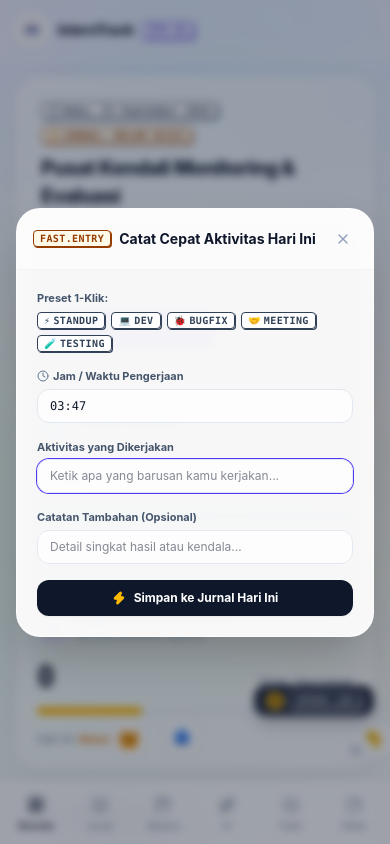
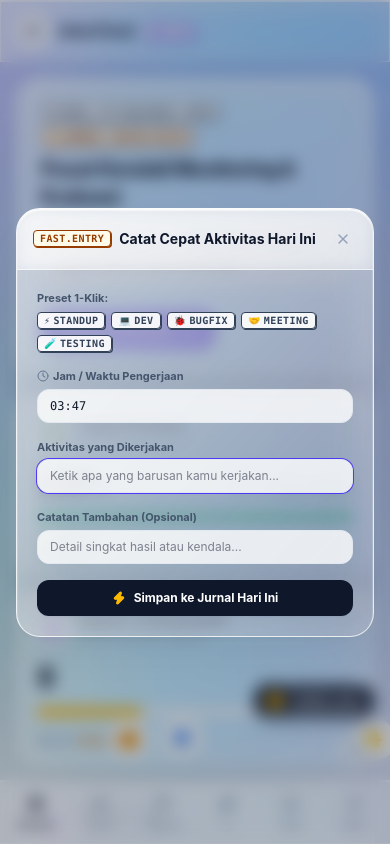
Before and after one commit to farhanmunada/monev-maggang, a Next.js app: page / in a window 390 px wide. Both pictures are taken after a click on the button "SPEED.LOG". Shown: the top 844 px of the page. Built offline with nearby package versions, Linux system fonts and the light colour scheme; no server answers; the database is empty.

Commit message:
feat(ui): implement true frosted glassmorphism across dashboard

```diff
--- a/src/app/globals.css
+++ b/src/app/globals.css
@@ -1,7 +1,7 @@
 @import "tailwindcss";
 
 @theme inline {
-  --color-background: #f8fafc;
+  --color-background: #eef2f6;
   --color-foreground: #090d16;
 
   --color-primary-50: #eff6ff;
@@ -33,33 +33,96 @@
 
 /* Custom Micro Utilities for True Glassmorphism Surface */
 .glass-panel {
-  background: rgba(255, 255, 255, 0.68);
-  backdrop-filter: blur(18px) saturate(180%);
-  -webkit-backdrop-filter: blur(18px) saturate(180%);
-  border: 1px solid rgba(255, 255, 255, 0.82);
-  box-shadow: 0 4px 24px -2px rgba(15, 23, 42, 0.05), inset 0 1px 1px 0 rgba(255, 255, 255, 0.95);
+  position: relative;
+  background: linear-gradient(
+    135deg,
+    rgba(255, 255, 255, 0.62) 0%,
+    rgba(255, 255, 255, 0.24) 100%
+  );
+  backdrop-filter: blur(28px) saturate(210%);
+  -webkit-backdrop-filter: blur(28px) saturate(210%);
+  border: 1px solid rgba(255, 255, 255, 0.72);
+  border-top-color: rgba(255, 255, 255, 0.95);
+  border-left-color: rgba(255, 255, 255, 0.85);
+  box-shadow:
+    0 20px 45px -12px rgba(15, 23, 42, 0.08),
+    0 4px 12px -2px rgba(15, 23, 42, 0.03),
+    inset 0 1.5px 1.5px 0 rgba(255, 255, 255, 0.95),
+    inset 0 -1.5px 1.5px 0 rgba(0, 0, 0, 0.02);
+  transition: all 0.25s cubic-bezier(0.16, 1, 0.3, 1);
+}
+
+.glass-panel:hover {
+  background: linear-gradient(
+    135deg,
+    rgba(255, 255, 255, 0.74) 0%,
+    rgba(255, 255, 255, 0.34) 100%
+  );
+  border-color: rgba(255, 255, 255, 0.88);
+  box-shadow:
+    0 24px 50px -10px rgba(15, 23, 42, 0.12),
+    0 6px 16px -2px rgba(15, 23, 42, 0.04),
+    inset 0 1.5px 1.5px 0 rgba(255, 255, 255, 1),
+    inset 0 -1.5px 1.5px 0 rgba(0, 0, 0, 0.03);
+}
+
+.glass-nav {
+  background: linear-gradient(
+    135deg,
+    rgba(255, 255, 255, 0.68) 0%,
+    rgba(255, 255, 255, 0.34) 100%
+  );
+  backdrop-filter: blur(28px) saturate(210%);
+  -webkit-backdrop-filter: blur(28px) saturate(210%);
+  border-bottom: 1px solid rgba(255, 255, 255, 0.8);
+  box-shadow:
+    0 12px 32px -4px rgba(15, 23, 42, 0.05),
+    inset 0 1px 0 0 rgba(255, 255, 255, 0.95);
+}
+
+.glass-subtle {
+  background: linear-gradient(
+    135deg,
+    rgba(255, 255, 255, 0.48) 0%,
+    rgba(255, 255, 255, 0.2) 100%
+  );
+  backdrop-filter: blur(18px) saturate(190%);
+  -webkit-backdrop-filter: blur(18px) saturate(190%);
+  border: 1px solid rgba(255, 255, 255, 0.68);
+  border-top-color: rgba(255, 255, 255, 0.88);
+  border-left-color: rgba(255, 255, 255, 0.8);
+  box-shadow:
+    0 4px 16px -2px rgba(15, 23, 42, 0.03),
+    inset 0 1px 1px 0 rgba(255, 255, 255, 0.9);
+}
+
+.glass-card-nested {
+  background: linear-gradient(
+    135deg,
+    rgba(255, 255, 255, 0.62) 0%,
+    rgba(255, 255, 255, 0.28) 100%
+  );
+  backdrop-filter: blur(16px) saturate(190%);
+  -webkit-backdrop-filter: blur(16px) saturate(190%);
+  border: 1px solid rgba(255, 255, 255, 0.72);
+  border-top-color: rgba(255, 255, 255, 0.92);
+  border-left-color: rgba(255, 255, 255, 0.82);
+  box-shadow:
+    0 4px 16px -2px rgba(15, 23, 42, 0.04),
+    inset 0 1px 1px 0 rgba(255, 255, 255, 0.92);
   transition: all 0.2s cubic-bezier(0.16, 1, 0.3, 1);
 }
 
-.glass-panel:hover {
-  background: rgba(255, 255, 255, 0.78);
+.glass-card-nested:hover {
+  background: linear-gradient(
+    135deg,
+    rgba(255, 255, 255, 0.8) 0%,
+    rgba(255, 255, 255, 0.42) 100%
+  );
   border-color: rgba(255, 255, 255, 0.95);
-  box-shadow: 0 8px 30px -4px rgba(15, 23, 42, 0.08), inset 0 1px 1px 0 rgba(255, 255, 255, 1);
-}
-
-.glass-nav {
-  background: rgba(255, 255, 255, 0.72);
-  backdrop-filter: blur(20px) saturate(190%);
-  -webkit-backdrop-filter: blur(20px) saturate(190%);
-  border-bottom: 1px solid rgba(255, 255, 255, 0.85);
-  box-shadow: 0 4px 20px 0 rgba(15, 23, 42, 0.04), inset 0 1px 0 0 rgba(255, 255, 255, 0.9);
-}
-
-.glass-subtle {
-  background: rgba(255, 255, 255, 0.55);
-  backdrop-filter: blur(14px) saturate(170%);
-  -webkit-backdrop-filter: blur(14px) saturate(170%);
-  border: 1px solid rgba(255, 255, 255, 0.75);
+  box-shadow:
+    0 8px 24px -4px rgba(15, 23, 42, 0.07),
+    inset 0 1px 1px 0 rgba(255, 255, 255, 1);
 }
 
 /* Modern Pixelate Micro Elements */
@@ -91,17 +154,35 @@
 }
 
 .bento-card {
-  background: rgba(255, 255, 255, 0.75);
-  backdrop-filter: blur(16px) saturate(180%);
-  -webkit-backdrop-filter: blur(16px) saturate(180%);
-  border: 1px solid rgba(255, 255, 255, 0.85);
-  box-shadow: 0 4px 20px -2px rgba(15, 23, 42, 0.05), inset 0 1px 1px 0 rgba(255, 255, 255, 0.95);
+  position: relative;
+  background: linear-gradient(
+    135deg,
+    rgba(255, 255, 255, 0.62) 0%,
+    rgba(255, 255, 255, 0.24) 100%
+  );
+  backdrop-filter: blur(28px) saturate(210%);
+  -webkit-backdrop-filter: blur(28px) saturate(210%);
+  border: 1px solid rgba(255, 255, 255, 0.72);
+  border-top-color: rgba(255, 255, 255, 0.95);
+  border-left-color: rgba(255, 255, 255, 0.85);
+  box-shadow:
+    0 16px 36px -8px rgba(15, 23, 42, 0.07),
+    0 3px 10px -2px rgba(15, 23, 42, 0.03),
+    inset 0 1.5px 1.5px 0 rgba(255, 255, 255, 0.95),
+    inset 0 -1px 1px 0 rgba(0, 0, 0, 0.02);
   transition: all 0.2s cubic-bezier(0.16, 1, 0.3, 1);
 }
 
 .bento-card:hover {
-  background: rgba(255, 255, 255, 0.85);
-  box-shadow: 0 8px 30px -4px rgba(15, 23, 42, 0.08);
+  background: linear-gradient(
+    135deg,
+    rgba(255, 255, 255, 0.76) 0%,
+    rgba(255, 255, 255, 0.36) 100%
+  );
+  border-color: rgba(255, 255, 255, 0.92);
+  box-shadow:
+    0 22px 45px -8px rgba(15, 23, 42, 0.1),
+    inset 0 1.5px 1.5px 0 rgba(255, 255, 255, 1);
 }
 
 /* Subtle sleek scrollbar */
--- a/src/app/layout.js
+++ b/src/app/layout.js
@@ -14,25 +14,28 @@ export default function RootLayout({ children }) {
   return (
     <html lang="id" suppressHydrationWarning>
       <body
-        className="bg-slate-50 text-slate-900 font-sans antialiased pb-24 md:pb-16 selection:bg-indigo-600 selection:text-white min-h-screen relative overflow-x-hidden"
+        className="bg-[#eef2f6] text-slate-900 font-sans antialiased pb-24 md:pb-16 selection:bg-indigo-600 selection:text-white min-h-screen relative overflow-x-hidden"
         suppressHydrationWarning
       >
         {/* Multi-layered Ambient Aurora Mesh Background */}
         <div className="fixed inset-0 pointer-events-none -z-10 overflow-hidden select-none">
-          {/* Top Center: Indigo & Violet Aurora Orb */}
-          <div className="absolute -top-32 left-1/2 -translate-x-1/2 w-[680px] h-[420px] bg-gradient-to-b from-indigo-300/35 via-purple-200/25 to-transparent blur-[90px] rounded-full" />
+          {/* Top Center: Indigo & Electric Violet Aurora Orb */}
+          <div className="absolute -top-40 left-1/2 -translate-x-1/2 w-[850px] h-[580px] bg-gradient-to-b from-indigo-500/38 via-purple-500/28 to-transparent blur-[100px] rounded-full" />
 
-          {/* Top Left: Sky Blue & Cyan Glow Orb */}
-          <div className="absolute -top-16 left-[5%] w-[480px] h-[480px] bg-gradient-to-br from-sky-300/30 via-cyan-200/20 to-transparent blur-[85px] rounded-full" />
+          {/* Top Left: Deep Cyan & Sky Blue Glow Orb */}
+          <div className="absolute -top-24 left-[2%] w-[600px] h-[600px] bg-gradient-to-br from-cyan-400/40 via-sky-500/30 to-transparent blur-[95px] rounded-full" />
 
-          {/* Mid Right: Warm Rose & Peach Glow Orb */}
-          <div className="absolute top-[28%] -right-20 w-[520px] h-[520px] bg-gradient-to-bl from-rose-300/25 via-amber-200/20 to-transparent blur-[95px] rounded-full" />
+          {/* Mid Right: Fuchsia, Rose & Amber Glow Orb */}
+          <div className="absolute top-[20%] -right-24 w-[650px] h-[650px] bg-gradient-to-bl from-rose-500/35 via-fuchsia-400/25 to-amber-300/20 blur-[110px] rounded-full" />
 
-          {/* Bottom Left: Soft Emerald & Teal Accent Orb */}
-          <div className="absolute bottom-[10%] -left-24 w-[500px] h-[500px] bg-gradient-to-tr from-emerald-300/20 via-teal-200/15 to-transparent blur-[90px] rounded-full" />
+          {/* Bottom Left: Vivid Emerald & Teal Accent Orb */}
+          <div className="absolute bottom-[8%] -left-28 w-[620px] h-[620px] bg-gradient-to-tr from-emerald-400/35 via-teal-400/25 to-transparent blur-[100px] rounded-full" />
+
+          {/* Center Ambient Floating Glow */}
+          <div className="absolute top-[45%] left-[20%] w-[580px] h-[420px] bg-gradient-to-r from-blue-400/25 via-indigo-300/20 to-purple-400/25 blur-[120px] rounded-full" />
 
           {/* Subtle noise/texture mesh overlay */}
-          <div className="absolute inset-0 bg-[radial-gradient(#cbd5e1_1px,transparent_1px)] [background-size:24px_24px] opacity-35" />
+          <div className="absolute inset-0 bg-[radial-gradient(#94a3b8_1px,transparent_1px)] [background-size:24px_24px] opacity-25" />
         </div>
 
         <Toaster
--- a/src/app/page.js
+++ b/src/app/page.js
@@ -84,7 +84,7 @@ export default function Dashboard() {
       {/* 2. Key Telemetry Metrics (4 Columns) */}
       <BentoTelemetry telemetry={telemetry} />
 
-      {/* 3. Operational Grid: Jurnal Terkini & Task Prioritas */}
+      {/* 4. Operational Grid: Jurnal Terkini & Task Prioritas */}
       <div className="grid grid-cols-1 lg:grid-cols-2 gap-4 md:gap-6">
         <RecentLogsWidget logs={recentLogs} loading={loading} />
         <ActiveTasksWidget
--- a/src/components/BottomNav.js
+++ b/src/components/BottomNav.js
@@ -24,7 +24,7 @@ export default function BottomNav() {
   ];
 
   return (
-    <nav className="md:hidden fixed bottom-0 left-0 right-0 bg-white/80 backdrop-blur-xl border-t border-white/80 flex justify-around items-center h-16 px-1 z-40 shadow-[0_-4px_20px_rgba(0,0,0,0.04)]">
+    <nav className="md:hidden fixed bottom-0 left-0 right-0 glass-nav border-t border-white/80 border-b-0 flex justify-around items-center h-16 px-1 z-40">
       {links.map((link) => {
         const isActive =
           link.href === "/"
--- a/src/components/Navbar.js
+++ b/src/components/Navbar.js
@@ -45,7 +45,7 @@ export default function Navbar() {
       className={`sticky top-0 left-0 right-0 z-40 w-full transition-all duration-300 ${
         isScrolled
           ? "glass-nav py-2.5"
-          : "bg-white/20 backdrop-blur-xs border-b border-white/40 py-3.5"
+          : "glass-subtle border-b border-white/60 py-3.5"
       }`}
     >
       <div className="max-w-7xl mx-auto px-4 md:px-8 flex items-center justify-between">
--- a/src/components/SpeedLogModal.js
+++ b/src/components/SpeedLogModal.js
@@ -114,10 +114,10 @@ export default function SpeedLogModal() {
 
       {/* Speed Log Dialog */}
       {isOpen && (
-        <div className="fixed inset-0 bg-slate-900/40 backdrop-blur-xs flex items-center justify-center p-4 z-50 animate-in fade-in duration-150">
-          <div className="bg-white/95 backdrop-blur-xl w-full max-w-md rounded-3xl shadow-2xl flex flex-col overflow-hidden border border-white/80">
+        <div className="fixed inset-0 bg-slate-900/30 backdrop-blur-sm flex items-center justify-center p-4 z-50 animate-in fade-in duration-150">
+          <div className="glass-panel w-full max-w-md rounded-3xl shadow-2xl flex flex-col overflow-hidden border border-white/80">
             {/* Header */}
-            <div className="p-4 border-b border-slate-100 flex items-center justify-between bg-white/60">
+            <div className="p-4 border-b border-white/60 flex items-center justify-between bg-white/40 backdrop-blur-sm">
               <div className="flex items-center gap-2">
                 <span className="pixel-badge text-amber-800 bg-amber-50 border-amber-300">
                   FAST.ENTRY
--- a/src/components/WalkingCompanions.js
+++ b/src/components/WalkingCompanions.js
@@ -238,10 +238,10 @@ export default function WalkingCompanions() {
         <button
           type="button"
           onClick={() => setIsVisible(!isVisible)}
-          className={`flex items-center gap-1.5 px-2.5 py-1.5 rounded-full bg-white/90 backdrop-blur-md border shadow-xs text-[11px] font-medium transition-all hover:bg-white cursor-pointer select-none ${
+          className={`flex items-center gap-1.5 px-2.5 py-1.5 rounded-full glass-subtle shadow-xs text-[11px] font-medium transition-all cursor-pointer select-none ${
             isUrgent
               ? "border-amber-300 text-amber-700 bg-amber-50/80"
-              : "border-slate-200/90 text-slate-600 hover:text-slate-900"
+              : "text-slate-600 hover:text-slate-900"
           }`}
           title={isVisible ? "Sembunyikan Teman Kantor" : "Tampilkan Teman Kantor"}
         >
@@ -287,7 +287,7 @@ export default function WalkingCompanions() {
                     } ${
                       isUrgent
                         ? "bg-amber-50/95 border-amber-200 text-amber-900"
-                        : "bg-white/95 border-slate-200/90 text-slate-800"
+                        : "glass-panel border-white/80 text-slate-800"
                     }`}
                   >
                     <p>{c.activeBubble}</p>
--- a/src/components/dashboard/ActiveTasksWidget.js
+++ b/src/components/dashboard/ActiveTasksWidget.js
@@ -47,7 +47,7 @@ export default function ActiveTasksWidget({ tasks, loading, onCompleteTask }) {
             {tasks.map((task) => (
               <div
                 key={task.id}
-                className="flex items-center justify-between p-3.5 rounded-2xl hover:bg-white/95 border border-white/80 hover:border-slate-300 bg-white/70 backdrop-blur-xs transition-all group shadow-2xs"
+                className="flex items-center justify-between p-3.5 rounded-2xl glass-card-nested group"
               >
                 <div className="flex items-center gap-3 min-w-0">
                   <button
--- a/src/components/dashboard/BentoGreeting.js
+++ b/src/components/dashboard/BentoGreeting.js
@@ -51,8 +51,8 @@ export default function BentoGreeting({ telemetry }) {
           Pusat Kendali Monitoring & Evaluasi
         </h1>
 
-        <div className="mt-2.5 bg-slate-50/80 border border-slate-200/60 p-3 rounded-2xl max-w-xl">
-          <p className="text-xs text-slate-600 leading-relaxed italic">
+        <div className="mt-2.5 glass-subtle p-3 rounded-2xl max-w-xl">
+          <p className="text-xs text-slate-700 leading-relaxed italic">
             &ldquo;{quote}&rdquo;
           </p>
         </div>
--- a/src/components/dashboard/BentoTelemetry.js
+++ b/src/components/dashboard/BentoTelemetry.js
@@ -52,7 +52,7 @@ export default function BentoTelemetry({ telemetry }) {
           </div>
 
           {/* Progress bar */}
-          <div className="w-full bg-slate-100 rounded-full h-2 overflow-hidden">
+          <div className="w-full bg-slate-200/60 rounded-full h-2 overflow-hidden">
             <div
               className="bg-emerald-500 h-2 rounded-full transition-all duration-500"
               style={{ width: `${Math.min(attendanceRate, 100)}%` }}
@@ -162,7 +162,7 @@ export default function BentoTelemetry({ telemetry }) {
           </div>
 
           {/* Progress bar */}
-          <div className="w-full bg-slate-100 rounded-full h-2 overflow-hidden">
+          <div className="w-full bg-slate-200/60 rounded-full h-2 overflow-hidden">
             <div
               className="bg-purple-600 h-2 rounded-full transition-all duration-500"
               style={{ width: `${Math.min(taskRate, 100)}%` }}
--- a/src/components/dashboard/QuickShortcuts.js
+++ b/src/components/dashboard/QuickShortcuts.js
@@ -54,7 +54,7 @@ export default function QuickShortcuts() {
             <Link
               key={tool.title}
               href={tool.href}
-              className="p-3.5 rounded-2xl border border-white/80 hover:border-slate-300 bg-white/70 hover:bg-white/95 backdrop-blur-xs transition-all flex flex-col justify-between group shadow-2xs hover:shadow-xs"
+              className="p-3.5 rounded-2xl glass-card-nested flex flex-col justify-between group"
             >
               <div className="flex items-center justify-between mb-2.5">
                 <div className={`w-8 h-8 rounded-xl flex items-center justify-center border ${tool.color} group-hover:scale-105 transition-transform`}>
--- a/src/components/dashboard/RecentLogsWidget.js
+++ b/src/components/dashboard/RecentLogsWidget.js
@@ -41,7 +41,7 @@ export default function RecentLogsWidget({ logs, loading }) {
               <Link
                 key={log.id}
                 href="/attendance"
-                className="flex items-center justify-between p-3.5 rounded-2xl hover:bg-white/95 transition-all border border-white/80 hover:border-slate-300 bg-white/70 backdrop-blur-xs group shadow-2xs"
+                className="flex items-center justify-between p-3.5 rounded-2xl glass-card-nested group"
               >
                 <div className="flex items-center gap-3.5 min-w-0">
                   <div
```
